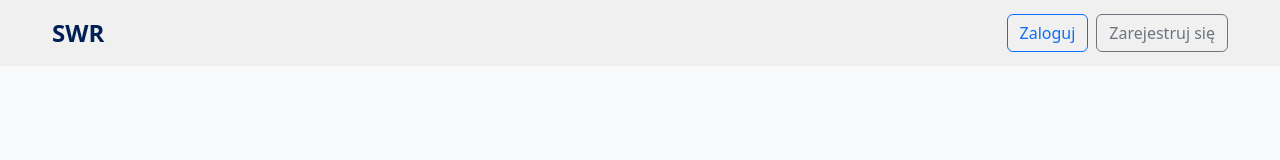
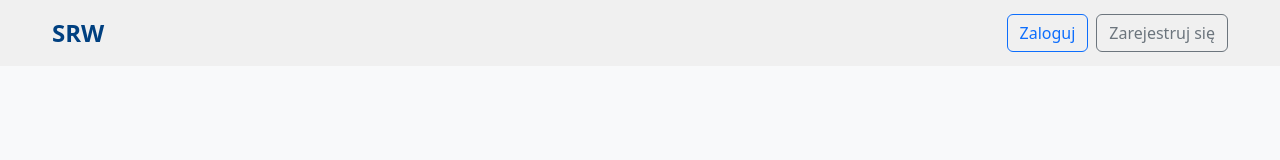
Before and after one commit to SebastianWojdyna/AppointmentSystem, an Angular app in the folder appointment-system-frontend/: page /#/login in a window 1280 px wide. Shown: the top 160 px of the page. Built offline with nearby package versions, Linux system fonts and the light colour scheme; what angular-calendar would draw is missing.

Commit message:
Implemented a visit recommendation algorithm v13

```diff
--- a/appointment-system-frontend/src/app/app.component.html
+++ b/appointment-system-frontend/src/app/app.component.html
@@ -1,7 +1,7 @@
 <!-- Pasek nawigacyjny -->
 <nav class="navbar navbar-expand-lg navbar-light" style="background-color: #f0f0f0;">
   <div class="container-fluid">
-    <a class="navbar-brand font-weight-bold" href="/home" style="color: #001F54;">SWR</a>
+    <a class="navbar-brand font-weight-bold" href="/home" style="color: #004080;">SRW</a>
 
 
     <div class="collapse navbar-collapse justify-content-center" id="navbarNav">
```
